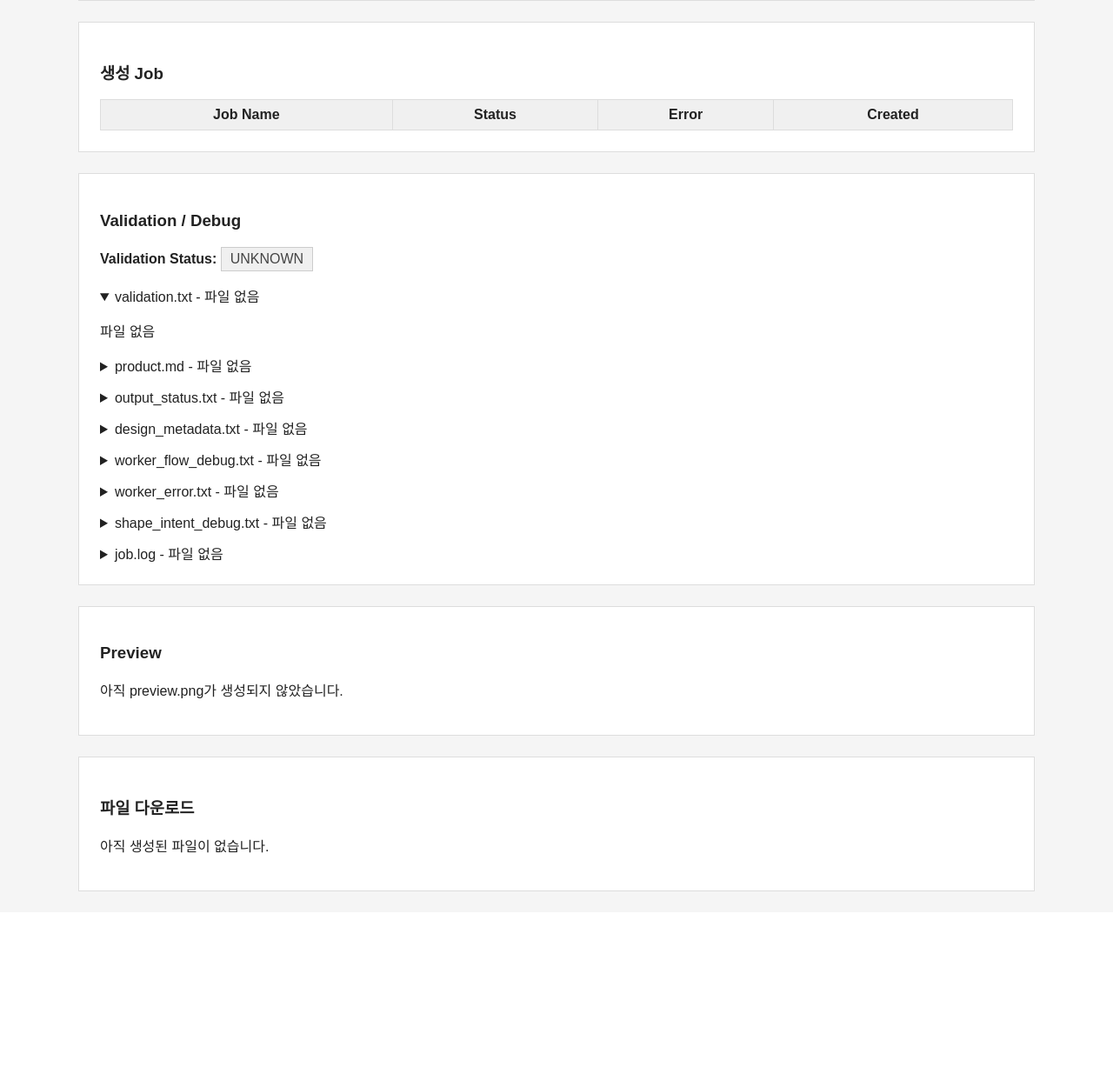
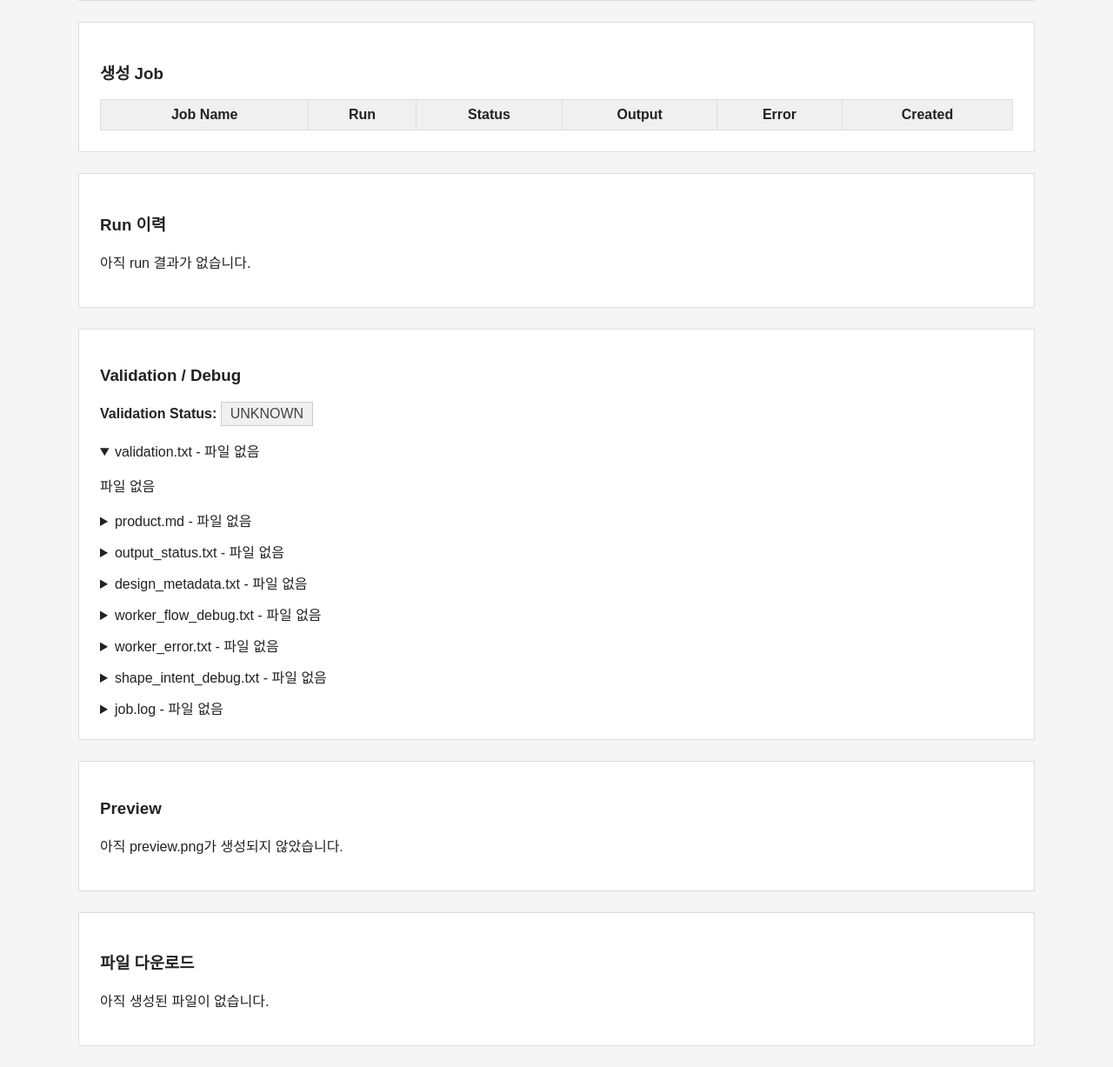
Before and after one commit to kubernetes-operator/tashkent, a FastAPI app: page /products/1 in a window 1280 px wide. Shown: the part 897-2124 px from the top of the page at 87% size. Before the commit the page ends 1922 px from the top, so only its background shows below. Run offline with FastAPI, Linux system fonts and the light colour scheme; tables that the repository leaves empty hold one stand-in row (values such as "Sample post"); lists and menus that the app fills with data are empty; parts of the project's set-up code (start-up, migrations or seed data) failed here and were passed over.

Commit message:
add product generation run history

```diff
--- a/3d-model-factory/portal/app/main.py
+++ b/3d-model-factory/portal/app/main.py
@@ -89,6 +89,8 @@ class GenerationJob(Base):
     k8s_job_name = Column(String)
     status = Column(String, default="QUEUED")
     error_message = Column(Text)
+    run_number = Column(Integer)
+    output_dir = Column(Text)
     created_at = Column(DateTime, default=datetime.utcnow)
     updated_at = Column(DateTime, default=datetime.utcnow)
 
@@ -228,6 +230,7 @@ app.mount("/static", StaticFiles(directory=str(STATIC_DIR)), name="static")
 def startup():
     Base.metadata.create_all(bind=engine)
     ensure_product_request_parameter_columns()
+    ensure_generation_job_run_columns()
 
     try:
         config.load_incluster_config()
@@ -250,12 +253,93 @@ def ensure_product_request_parameter_columns():
             conn.execute(text(stmt))
 
 
+def ensure_generation_job_run_columns():
+    statements = [
+        "ALTER TABLE generation_jobs ADD COLUMN IF NOT EXISTS run_number integer",
+        "ALTER TABLE generation_jobs ADD COLUMN IF NOT EXISTS output_dir text",
+    ]
+    with engine.begin() as conn:
+        for stmt in statements:
+            conn.execute(text(stmt))
+
+
 def get_db():
     return SessionLocal()
 
 
 def product_base_dir(product_id: str) -> Path:
     return OUTPUT_DIR / "products" / product_id
+
+
+def product_container_base_dir(product_id: str) -> str:
+    return f"/data/products/{product_id}"
+
+
+def run_dir_for(product_id: str, run_number: int) -> Path:
+    return product_base_dir(product_id) / "runs" / str(run_number)
+
+
+def run_container_dir_for(product_id: str, run_number: int) -> str:
+    return f"{product_container_base_dir(product_id)}/runs/{run_number}"
+
+
+def next_run_number(product_id: str) -> int:
+    runs_dir = product_base_dir(product_id) / "runs"
+    existing = []
+    if runs_dir.exists():
+        for child in runs_dir.iterdir():
+            if child.is_dir() and child.name.isdigit():
+                existing.append(int(child.name))
+    return (max(existing) + 1) if existing else 1
+
+
+def write_run_metadata(product: ProductRequest, run_number: int, output_dir: Path) -> Path:
+    output_dir.mkdir(parents=True, exist_ok=True)
+    product_id = product.id
+    lines = [
+        f"product_id={product_id}",
+        f"run_number={run_number}",
+        f"created_at={datetime.utcnow().isoformat()}Z",
+        f"product_md_path={product_container_base_dir(product_id)}/input/product.md",
+        f"output_dir={run_container_dir_for(product_id, run_number)}",
+        f"image={WORKER_IMAGE}",
+        f"use_gpu={'true' if product.use_gpu else 'false'}",
+        f"gpu_task={product.gpu_task or 'none'}",
+    ]
+    path = output_dir / "run_metadata.txt"
+    path.write_text("\n".join(lines) + "\n", encoding="utf-8")
+    return path
+
+
+def collect_runs(product_id: str):
+    runs_dir = product_base_dir(product_id) / "runs"
+    run_numbers = []
+    if runs_dir.exists():
+        for child in runs_dir.iterdir():
+            if child.is_dir() and child.name.isdigit():
+                run_numbers.append(int(child.name))
+
+    latest_run_number = max(run_numbers) if run_numbers else None
+    run_files = ["preview.png", "validation.txt", "model.stl", "model.3mf"]
+    runs = []
+    for run_number in sorted(run_numbers):
+        run_dir = runs_dir / str(run_number)
+        files = []
+        for name in run_files:
+            path = run_dir / name
+            files.append({
+                "name": name,
+                "exists": path.exists() and path.is_file(),
+                "size": path.stat().st_size if path.exists() and path.is_file() else None,
+                "download_url": f"/products/{product_id}/download/runs/{run_number}/{name}",
+            })
+
+        runs.append({
+            "number": run_number,
+            "is_latest": run_number == latest_run_number,
+            "files": files,
+        })
+    return runs
 
 
 def read_limited_text(path: Path, limit: int = DEBUG_TEXT_LIMIT) -> tuple[str | None, bool]:
@@ -368,7 +452,7 @@ def write_product_md(product: ProductRequest) -> Path:
     return path
 
 
-def create_blender_job(product_id: str, product_obj=None) -> str:
+def create_blender_job(product_id: str, product_obj=None, run_number: int = 1) -> str:
     current_product_for_job = product_obj
     batch = client.BatchV1Api()
 
@@ -387,7 +471,9 @@ def create_blender_job(product_id: str, product_obj=None) -> str:
         env=[
             client.V1EnvVar(name="PRODUCT_ID", value=product_id),
             client.V1EnvVar(name="PRODUCT_MD", value=f"/data/products/{product_id}/input/product.md"),
-            client.V1EnvVar(name="OUTPUT_DIR", value=f"/data/products/{product_id}/output"),
+            client.V1EnvVar(name="OUTPUT_DIR", value=run_container_dir_for(product_id, run_number)),
+            client.V1EnvVar(name="RUN_NUMBER", value=str(run_number)),
+            client.V1EnvVar(name="WORKER_IMAGE", value=WORKER_IMAGE),
             client.V1EnvVar(name="USE_GPU", value="true" if getattr(current_product_for_job, "use_gpu", False) else "false"),
             client.V1EnvVar(name="GPU_TASK", value=getattr(current_product_for_job, "gpu_task", "none") or "none"),
         ],
@@ -611,6 +697,9 @@ def create_product(
         db.commit()
 
         md_path = write_product_md(product)
+        run_number = 1
+        output_dir = run_dir_for(product.id, run_number)
+        write_run_metadata(product, run_number, output_dir)
 
         db.add(ProductFile(
             id=str(uuid.uuid4()),
@@ -621,13 +710,15 @@ def create_product(
         ))
 
         try:
-            job_name = create_blender_job(product.id, product)
+            job_name = create_blender_job(product.id, product, run_number)
 
             db.add(GenerationJob(
                 id=str(uuid.uuid4()),
                 product_id=product.id,
                 k8s_job_name=job_name,
                 status="QUEUED",
+                run_number=run_number,
+                output_dir=run_container_dir_for(product.id, run_number),
             ))
 
             product.status = "QUEUED"
@@ -639,6 +730,8 @@ def create_product(
                 k8s_job_name=None,
                 status="FAILED",
                 error_message=repr(e),
+                run_number=run_number,
+                output_dir=run_container_dir_for(product.id, run_number),
             ))
 
             product.status = "FAILED"
@@ -680,6 +773,7 @@ def product_detail(request: Request, product_id: str):
         ).order_by(GenerationJob.created_at.desc()).all()
 
         debug_texts, validation_status = collect_debug_texts(product_id)
+        runs = collect_runs(product_id)
 
         return templates.TemplateResponse(
             name="product_detail.html",
@@ -690,6 +784,7 @@ def product_detail(request: Request, product_id: str):
                 "jobs": jobs,
                 "debug_texts": debug_texts,
                 "validation_status": validation_status,
+                "runs": runs,
             },
         )
     finally:
@@ -700,10 +795,27 @@ def product_detail(request: Request, product_id: str):
 def download_file(product_id: str, subdir: str, filename: str):
     if subdir not in ["input", "output", "logs"]:
         raise HTTPException(status_code=400, detail="Invalid subdir")
+    if filename != Path(filename).name:
+        raise HTTPException(status_code=400, detail="Invalid filename")
 
     path = product_base_dir(product_id) / subdir / filename
 
     if not path.exists():
+        raise HTTPException(status_code=404, detail="File not found")
+
+    return FileResponse(path, filename=filename)
+
+
+@app.get("/products/{product_id}/download/runs/{run_number}/{filename}")
+def download_run_file(product_id: str, run_number: int, filename: str):
+    if run_number < 1:
+        raise HTTPException(status_code=400, detail="Invalid run number")
+    if filename != Path(filename).name:
+        raise HTTPException(status_code=400, detail="Invalid filename")
+
+    path = run_dir_for(product_id, run_number) / filename
+
+    if not path.exists() or not path.is_file():
         raise HTTPException(status_code=404, detail="File not found")
 
     return FileResponse(path, filename=filename)
@@ -718,15 +830,20 @@ def rerun_product(product_id: str):
             raise HTTPException(status_code=404, detail="Product not found")
 
         write_product_md(product)
+        run_number = next_run_number(product.id)
+        output_dir = run_dir_for(product.id, run_number)
+        write_run_metadata(product, run_number, output_dir)
 
         try:
-            job_name = create_blender_job(product.id, product)
+            job_name = create_blender_job(product.id, product, run_number)
 
             db.add(GenerationJob(
                 id=str(uuid.uuid4()),
                 product_id=product.id,
                 k8s_job_name=job_name,
                 status="QUEUED",
+                run_number=run_number,
+                output_dir=run_container_dir_for(product.id, run_number),
             ))
 
             product.status = "QUEUED"
@@ -736,6 +853,8 @@ def rerun_product(product_id: str):
                 product_id=product.id,
                 status="FAILED",
                 error_message=repr(e),
+                run_number=run_number,
+                output_dir=run_container_dir_for(product.id, run_number),
             ))
 
             product.status = "FAILED"
--- a/3d-model-factory/portal/app/templates/product_detail.html
+++ b/3d-model-factory/portal/app/templates/product_detail.html
@@ -31,7 +31,9 @@
     <thead>
       <tr>
         <th>Job Name</th>
+        <th>Run</th>
         <th>Status</th>
+        <th>Output</th>
         <th>Error</th>
         <th>Created</th>
       </tr>
@@ -40,13 +42,56 @@
       {% for j in jobs %}
       <tr>
         <td>{{ j.k8s_job_name }}</td>
+        <td>{% if j.run_number %}run {{ j.run_number }}{% else %}-{% endif %}</td>
         <td>{{ j.status }}</td>
+        <td>{{ j.output_dir or '' }}</td>
         <td>{{ j.error_message }}</td>
         <td>{{ j.created_at }}</td>
       </tr>
       {% endfor %}
     </tbody>
   </table>
+</section>
+
+<section class="card">
+  <h3>Run 이력</h3>
+  {% if runs %}
+  <table>
+    <thead>
+      <tr>
+        <th>Run</th>
+        <th>Preview</th>
+        <th>Validation</th>
+        <th>STL</th>
+        <th>3MF</th>
+      </tr>
+    </thead>
+    <tbody>
+      {% for run in runs %}
+      <tr>
+        <td>
+          run {{ run.number }}
+          {% if run.is_latest %}
+            <strong>latest</strong>
+          {% endif %}
+        </td>
+        {% for f in run.files %}
+        <td>
+          {% if f.exists %}
+            <a href="{{ f.download_url }}">{{ f.name }}</a>
+            {% if f.size is not none %}<br><small>{{ f.size }} bytes</small>{% endif %}
+          {% else %}
+            <span>{{ f.name }}</span><br><small>파일 없음</small>
+          {% endif %}
+        </td>
+        {% endfor %}
+      </tr>
+      {% endfor %}
+    </tbody>
+  </table>
+  {% else %}
+  <p>아직 run 결과가 없습니다.</p>
+  {% endif %}
 </section>
 
 
```
Also changed, not shown: 3d-model-factory/scripts/run_factory.py (+46 -0 lines).
